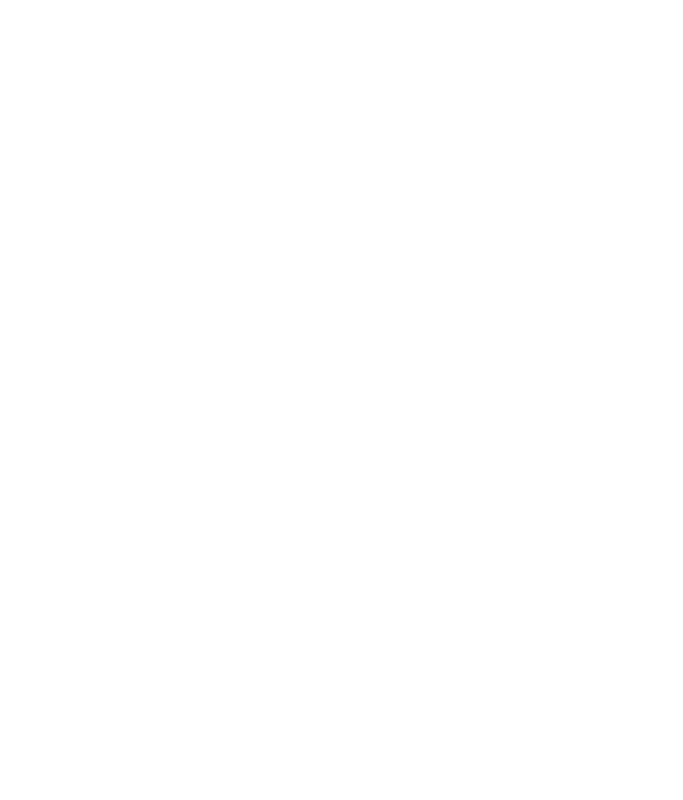
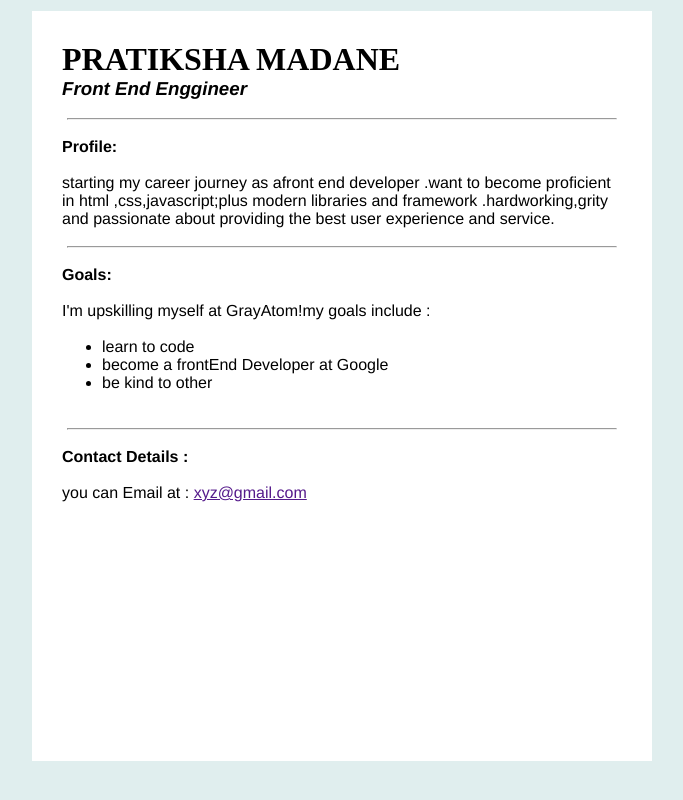
Before and after one commit to Pratu8379/project-new-portfolio, a plain HTML site: page index.html in a window 1280 px wide. Shown: the whole page, without its empty margins (334-1017 px from the left). Drawn offline with Linux system fonts and the light colour scheme.

Commit message:
first Solution

```diff
--- a/index.html
+++ b/index.html
@@ -1 +1,60 @@
 <!-- Add your HTML Code here -->
+<!DOCTYPE html>
+<html>
+<head>
+
+     <style>
+         p.profileBody{
+             margin-left:30px;
+         }
+        </style>
+  <title></title>
+  <link href="style.css" type="text/css" rel="stylesheet">
+
+</head>
+<body>
+<div class = "profileBody">
+  <h1> PRATIKSHA MADANE</h1>
+  <h3> Front End Enggineer </h3>
+  <br>
+   <hr width = 98%>
+
+
+  <p>
+    <br>
+    <strong> Profile: </strong>
+    <br>
+    <br>
+    starting my career journey as afront end developer .want to become proficient in html ,css,javascript;plus modern libraries and framework .hardworking,grity and passionate about providing the best  user experience and service.
+    <br>
+    <br>
+    <hr width = 98%>
+
+  </p>
+    <br>
+    <strong> Goals: </strong>
+    <br>
+    <br>
+ I'm upskilling myself at GrayAtom!my goals include :
+  <ul>
+    <br>
+
+    <li>learn to code</li>
+    <li>become a frontEnd Developer at Google</li>
+    <li>be kind to other</li>
+
+
+  </ul>
+    <br>
+    <br>
+    <hr width = 98%>
+  </p>
+  <br>
+  <strong>Contact Details :</strong>
+  <br>
+  <br>
+  you can Email at : <a href= "">xyz@gmail.com</a>
+  </div>
+
+</body>
+</html>
--- a/style.css
+++ b/style.css
@@ -1 +1,36 @@
 /* Add your CSS code here */
+
+* {
+    font-family: Helvetica, Arial, sans-serif,'Courier';
+    max-width: 700px;
+    margin: auto;
+
+  }
+
+body {
+      min-width: 650px;
+      background-color: #e0eeee;
+  }
+.profileBody {
+    display: inline-block;
+    background-color: white;
+    margin-top: 10px;
+    margin-left: 75px;
+    width: 80%;
+    height: 690px;
+
+}
+
+div{
+    width:300px;
+    padding: 30px;
+  border: 1px solid #e0eeee ;
+
+}
+
+h3{
+  font-style:italic;
+}
+h1{
+    font-family:"Times New Roman",Times,Serif;
+  }
```
